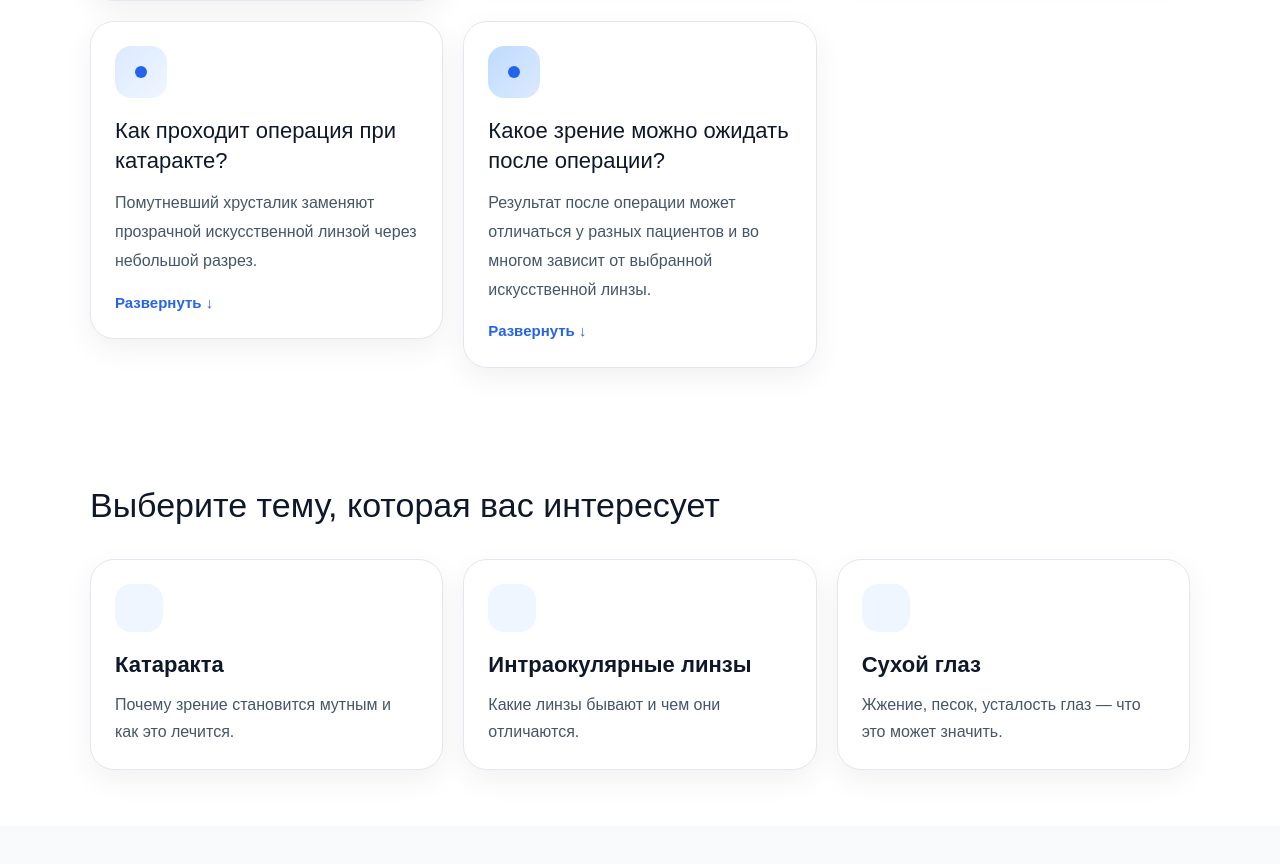
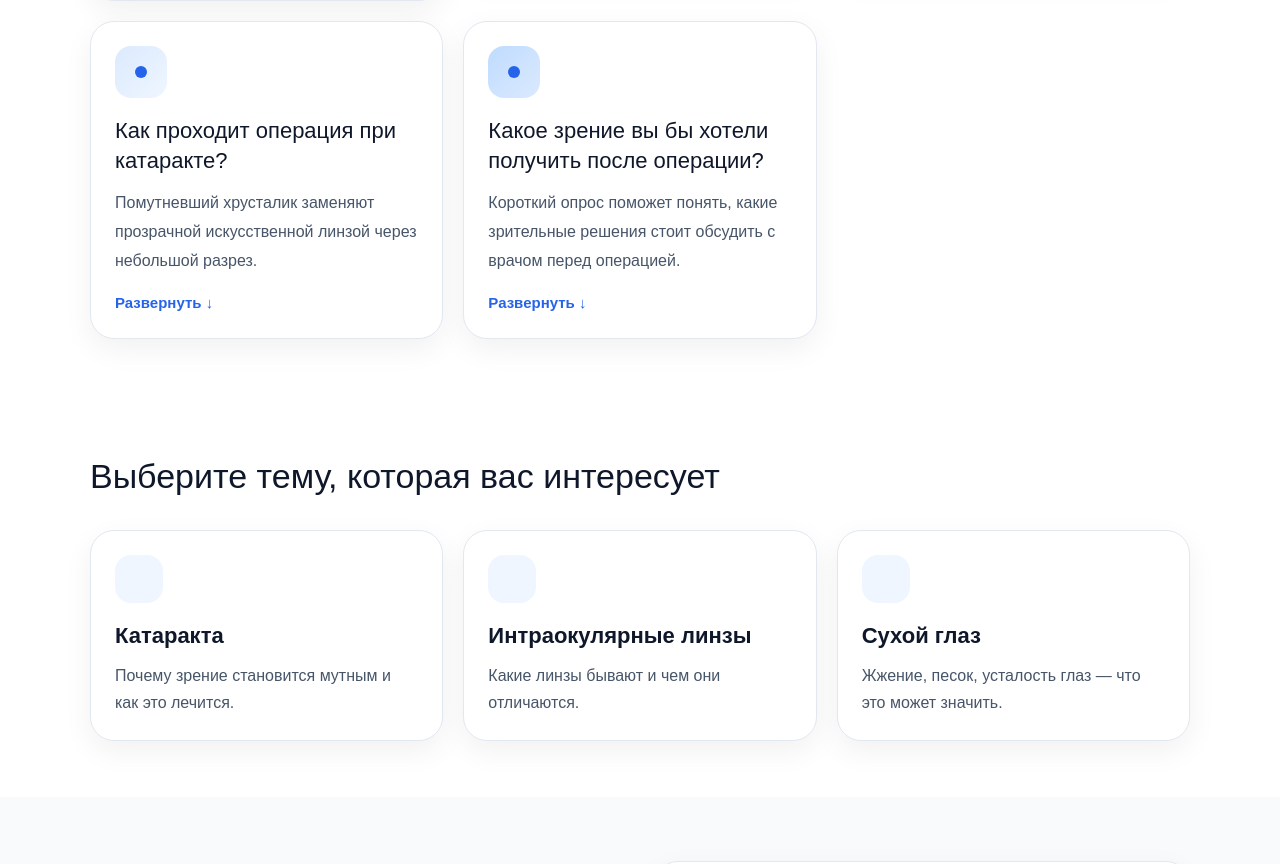
Before and after one commit to Amidro/moiglaza, a Next.js app: page /ru in a window 1280 px wide. Shown: the part 1049-1913 px from the top of the page. Built offline with nearby package versions, Linux system fonts and the light colour scheme.

Commit message:
Update page.tsx
добавлен переход на 5 карту опросник

```diff
--- a/app/ru/page.tsx
+++ b/app/ru/page.tsx
@@ -14,8 +14,7 @@ const cards = [
   },
   {
     title: "Что такое катаракта?",
-    preview:
-      "Катаракта — это помутнение естественного хрусталика глаза.",
+    preview: "Катаракта — это помутнение естественного хрусталика глаза.",
     expanded:
       "Из-за этого свет проходит хуже, и зрение становится менее чётким, как будто через туман. Со временем это состояние прогрессирует, и основным методом лечения становится замена хрусталика на искусственную линзу.",
     linkText: "Подробнее о катаракте →",
@@ -40,12 +39,12 @@ const cards = [
     href: "/ru/katarakta"
   },
   {
-    title: "Какое зрение можно ожидать после операции?",
+    title: "Какое зрение вы бы хотели получить после операции?",
     preview:
-      "Результат после операции может отличаться у разных пациентов и во многом зависит от выбранной искусственной линзы.",
+      "Короткий опрос поможет понять, какие зрительные решения стоит обсудить с врачом перед операцией.",
     expanded:
-      "Кто-то хорошо видит вдаль, но пользуется очками для чтения, а кто-то может обходиться без очков и видеть на разных расстояниях. Поэтому перед операцией важно обсудить с врачом, какое зрение вы хотите получить.",
-    linkText: "Ответьте на 5 вопросов →",
+      "Ответьте на несколько простых вопросов о вашем образе жизни, зрительных привычках и ожиданиях. В результате вы увидите, какие технологии полезно знать перед консультацией — например, монофокальные ИОЛ, EDOF или трифокальные решения.",
+    linkText: "Пройти короткий опрос →",
     href: "/ru/start"
   }
 ];
@@ -55,15 +54,13 @@ export default function Page() {
 
   return (
     <>
-      {/* HEADER */}
       <Header />
 
-      {/* MAIN */}
       <main>
-        {/* HERO */}
         <section
           style={{
-            background: "linear-gradient(135deg, #eff6ff 0%, #ffffff 60%, #f8fafc 100%)",
+            background:
+              "linear-gradient(135deg, #eff6ff 0%, #ffffff 60%, #f8fafc 100%)",
             padding: "72px 20px 56px"
           }}
         >
@@ -110,7 +107,6 @@ export default function Page() {
           </div>
         </section>
 
-        {/* WHEN SITE IS USEFUL */}
         <section style={{ padding: "56px 20px" }}>
           <div style={{ maxWidth: 1100, margin: "0 auto" }}>
             <div
@@ -288,7 +284,6 @@ export default function Page() {
           </div>
         </section>
 
-        {/* TOPICS */}
         <section style={{ padding: "56px 20px" }}>
           <div style={{ maxWidth: 1100, margin: "0 auto" }}>
             <h2
@@ -357,7 +352,6 @@ export default function Page() {
           </div>
         </section>
 
-        {/* CATARACT BLOCK */}
         <section
           style={{
             background: "#f8fafc",
@@ -464,7 +458,6 @@ export default function Page() {
         </section>
       </main>
 
-      {/* FOOTER */}
       <Footer />
     </>
   );
```
